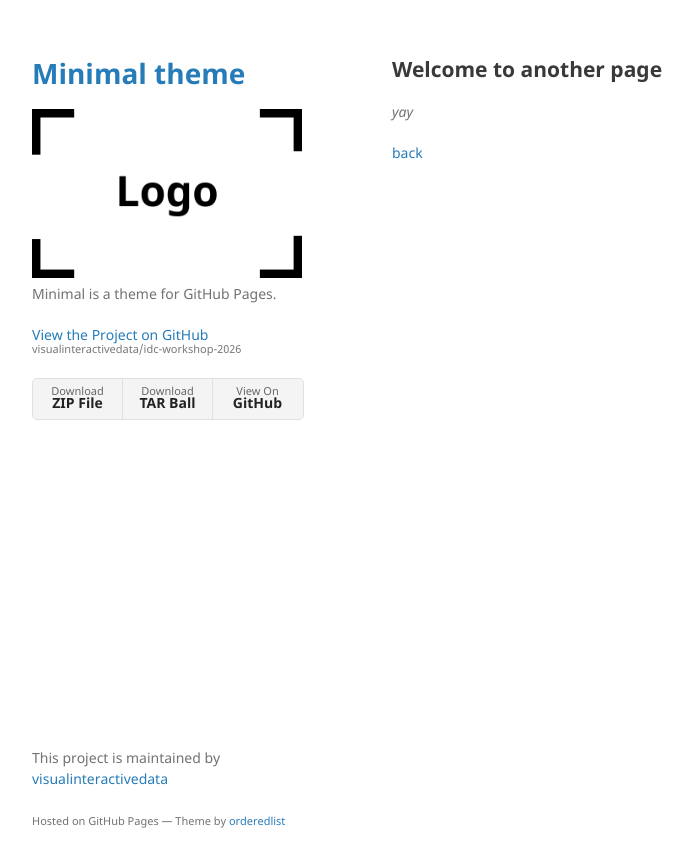
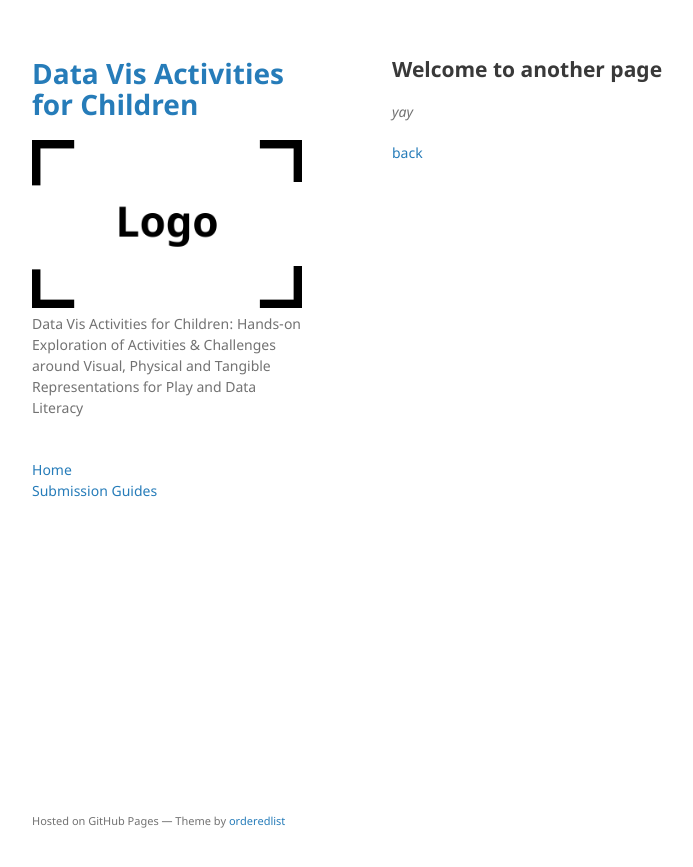
Before and after one commit to visualinteractivedata/idc-workshop-2026, a Jekyll site: the page built from another-page.md, in a window 1280 px wide. Shown: the top 867 px of the page, without its empty margins (178-871 px from the left). Built offline with Jekyll 4.4.1, drawn with Linux system fonts in a browser that asks for light colours; our own code applies the rules of GitHub Pages for plain Markdown files.

Commit message:
basic structure

```diff
--- a/_config.yml
+++ b/_config.yml
@@ -1,6 +1,6 @@
-title: Minimal theme
+title: Data Vis Activities for Children
 logo: /assets/img/logo.png
-description: Minimal is a theme for GitHub Pages.
+description: "Data Vis Activities for Children: Hands-on Exploration of Activities & Challenges around Visual, Physical and Tangible Representations for Play and Data Literacy"
 show_downloads: true
 google_analytics:
 theme: jekyll-theme-minimal
--- a/_layouts/default.html
+++ b/_layouts/default.html
@@ -23,21 +23,11 @@
 
         <p>{{ site.description | default: site.github.project_tagline }}</p>
 
-        {% if site.github.is_project_page %}
-        <p class="view"><a href="{{ site.github.repository_url }}">View the Project on GitHub <small>{{ site.github.repository_nwo }}</small></a></p>
-        {% endif %}
+        <br/>
+        <a href="/">Home</a> <br/>
+        <a href="#submission-guides">Submission Guides</a> <br/>
 
-        {% if site.github.is_user_page %}
-        <p class="view"><a href="{{ site.github.owner_url }}">View My GitHub Profile</a></p>
-        {% endif %}
 
-        {% if site.show_downloads %}
-        <ul class="downloads">
-          <li><a href="{{ site.github.zip_url }}">Download <strong>ZIP File</strong></a></li>
-          <li><a href="{{ site.github.tar_url }}">Download <strong>TAR Ball</strong></a></li>
-          <li><a href="{{ site.github.repository_url }}">View On <strong>GitHub</strong></a></li>
-        </ul>
-        {% endif %}
       </header>
       <section>
 
@@ -45,9 +35,6 @@
 
       </section>
       <footer>
-        {% if site.github.is_project_page %}
-        <p>This project is maintained by <a href="{{ site.github.owner_url }}">{{ site.github.owner_name }}</a></p>
-        {% endif %}
         <p><small>Hosted on GitHub Pages &mdash; Theme by <a href="https://github.com/orderedlist">orderedlist</a></small></p>
       </footer>
     </div>
```
Also changed, not shown: index.md (+16 -106 lines), 3 other files.
